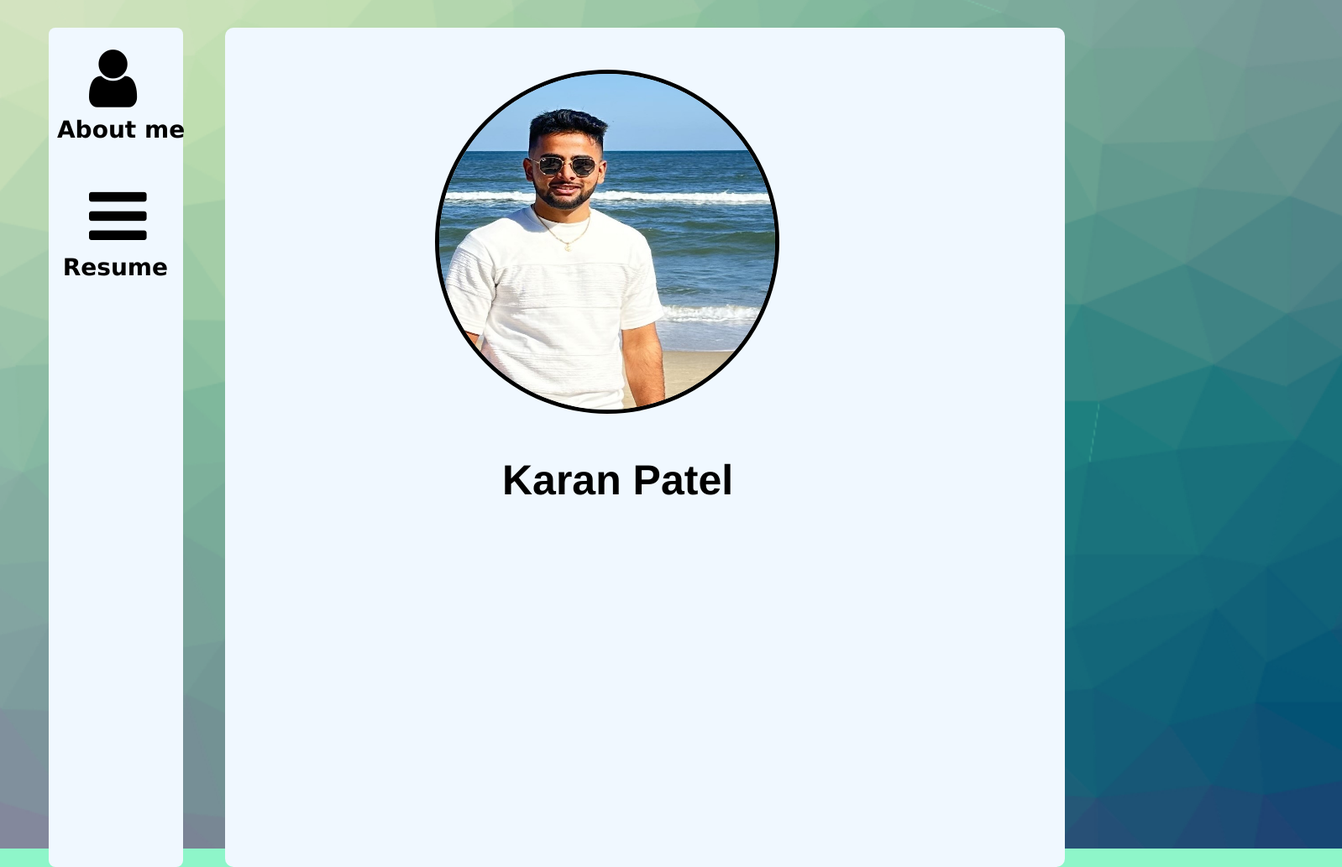
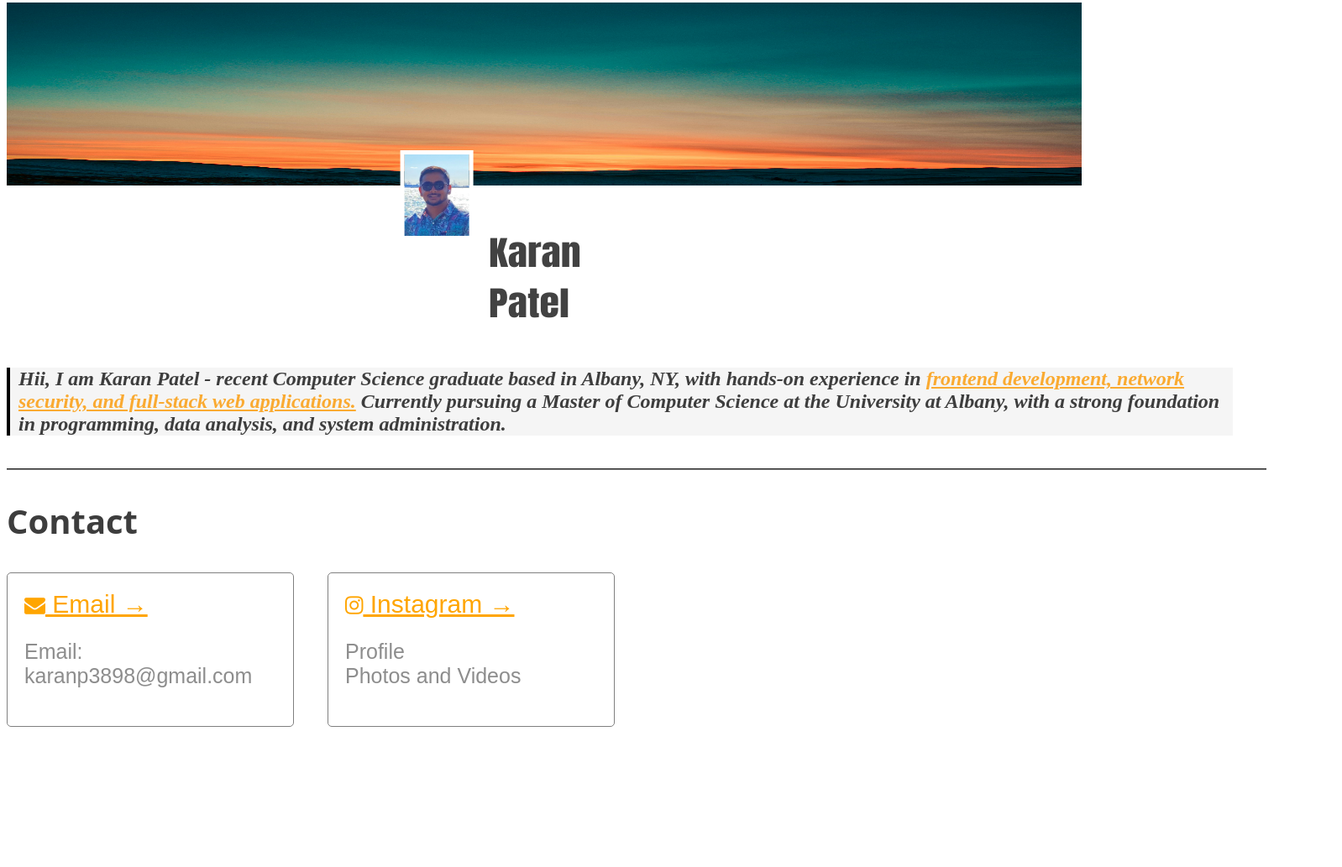
Before and after one commit to Motawala/Portfolio, a plain HTML site: page index.html in a window 1280 px wide. Shown: the part 5-1038 px from the top of the page at 84% size, 1598 px wide, since content can reach past the window. After the commit the page ends 973 px from the top, so only its background shows below. Drawn offline with Linux system fonts and the light colour scheme.

Commit message:
contact updated

```diff
--- a/index.html
+++ b/index.html
@@ -13,19 +13,45 @@
 
 </head>
 <body>
-    <div id = "container">
-        <div id="side-bar" class="side-bar">
-            <i class="fa fa-user" style="font-size:80px" id="icon-button">
-                <p id="icon-button-text">About me</p>
-            </i><br>
-            <i class="fa fa-bars" style="font-size:80px" id = "icon-button">
-                <p id="icon-button-text">Resume</p>
-            </i>
-        </div>
-        <div class="profile-div" id="profile-div">
-            <img src="./images/profile2.jpg" alt="Profile Picture" id="profile-image" height="400px" width="400px" style="position:relative;top:5%;left:25%; border-radius:50%;border:5px solid black; display: flex;">
-            <p id="name">Karan Patel</p>
-        </div>
+    <div id='background-image-container'>
+        <span id="img-span">
+            <img id="woods-bg" src="./images/woods.jpg" sizes="100vw">
+            <img id='profile-image' src="./images/prof.png">
+        </span>
 
     </div>
+    <div id="profile-container">
+        <div id="name-title">
+            <h1 id="name-h">Karan Patel</h1>
+        </div>
+    </div>
+    <div id="profile-desc">
+        <blockquote id="block-quote">
+            <h2 id="desc">Hii, I am Karan Patel - recent Computer Science graduate based in Albany, NY, with hands-on experience in <a href="https://github.com/Motawala" id="git-link">frontend development,
+                network security, and full-stack web applications.</a> Currently pursuing a Master of Computer Science at the University at Albany, with a strong foundation in programming,
+                data analysis, and system administration.</h2>
+        </blockquote>
+    </div>
+    <div id="div-sections">
+        <section id="contact">
+            <h2 id="contacts-h">Contact</h2>
+            <div id="div-email">
+                <a href="mailto:karanp3898@gmail.com"><i class="fa fa-envelope"></i> Email &rarr;</a>
+                <p>Email:<br>karanp3898@gmail.com</p>
+            </div>
+            <div id="div-Instagram">
+                <a href="https://www.instagram.com/_karanpat?igsh=d3BkZGJvc3B4MGc5&utm_source=qr" target="_blank"><i class="fa fa-instagram"></i> Instagram &rarr;</a>
+                <p>Profile<br>Photos and Videos</p>
+            </div>
+        </section>
+    </div>
+    <!--<footer id="footer">
+        <div class="footer-content">
+            <ul class="footer-links">
+                <li><a href="https://github.com/Motawala" target="_blank"><i class="fa fa-github"></i> GitHub</a></li>
+                <li><a href="mailto:karanp3898@gmail.com"><i class="fa fa-envelope"></i> Email</a></li>
+                <li><a href="tel:984-279-8988"><i class="fa fa-phone"></i> Phone</a></li>
+            </ul>
+        </div>
+    </footer>!-->
 </body>
--- a/style.css
+++ b/style.css
@@ -1,80 +1,167 @@
 body{
-    background-color: rgb(142, 246, 201);
-    background-image: url(./images/background.png);
-    background-repeat: no-repeat;
-    background-size: cover;
-}
-
-#container{
-    display: flex;
-}
-
-.side-bar{
-    height: 1000px;
-    width:160px;
-    background-color: aliceblue;
-    border-radius: 8px;
-    position: relative;
-    top: 30px;
-    left: 50px;
-    align-items: center;
-    justify-content: center;
-}
-
-#icon-button{
-    margin: auto;
-    position: relative;
-    top:2%;
-    left:30%;
     align-items: center;
 }
 
-#icon-button-text{
-    font-size: 28px;
-    font-weight: bold;
-    align-items: center;
+#background-image-container{
     position: relative;
-    font-family:'Lucida Sans', 'Lucida Sans Regular', 'Lucida Grande', 'Lucida Sans Unicode', Geneva, Verdana, sans-serif;
-    right:25%;
-    top:-20px;
+    display: inline-block;
+}
+#img-span{
+    position: relative;
+    width:100%;
+    height:10%;
 }
 
-#profile-div{
-    position: relative;
-    height: 1000px;
-    width: 1000px;
-    background-color: aliceblue;
-    display:flexbox;
-    left:100px;
-    top:30px;
-    border-radius: 10px;
+#woods-bg{
+    display: block;
+    width: 100vi;
+    height:17vi;
 }
 
-#name{
-    font-size: 50px;
-    font-family: 'Franklin Gothic Medium', 'Arial Narrow', Arial, sans-serif;
-    font-weight: bold;
-    display: flex;
+#profile-container{
+    width:100vi;
+    height:50vi;
+}
+
+#profile-image{
+    position: absolute;
+    bottom: -30%;  /* Move the image up by 50% of its height */
+    left: 40%;
+    transform: translateX(-50%);
+    width: 6%;  /* Adjust width as necessary */
+    border: 5px solid white;  /* Optional: to add a border around the profile image */
+}
+
+#profile-container{
     position: relative;
-    top: 5%;
-    left: 33%;
+    margin-left: 45%;
+    align-items: center;
+    height:10%;
+    width:15%;
+}
+
+#contact{
+
+}
+
+#contact a{
+    color: orange;
+    font-size: 30px;
+    font-family: Arial, sans-serif	;
+}
+
+#contact i{
+    color: orange;
+    font-size: 25px;
+
+}
+
+#contact p{
+    color: rgb(141, 141, 141);
+    font-size: 25px;
+    font-family: Arial, sans-serif	;
+}
+
+#name-h{
+    color: #424242;
+    font-family: Impact, fantasy;
+    font-weight: 700;
+    font-size: 40px;
+    padding: 20px;
+    transform: scaleX(1.2); /* Stretch horizontally by a factor of 2 */
+}
+
+#div-email{
+    border: 1px grey groove;
+    border-radius: 5px;
+    width: 20%;
+    padding: 20px;
+    float: left;
+}
+
+#div-Instagram{
+    border: 1px grey groove;
+    border-radius: 5px;
+    width: 20%;
+    padding: 20px;
+    float: left;
+    margin-left: 40px;
+}
+
+#profile-desc{
+    position:relative;
+    height: 100px;
+    width:1500px;
+    margin: auto;
+}
+
+#block-quote{
+    border-left: 4px solid #000000; /* Vertical line */
+    padding-left: 10px; /* Space between the line and the text */
+    margin-left: 0;
+    color: #3d3d3d; /* Optional: text color */
+    font-style: italic; /* Optional: italicize the text */
+    background-color: whitesmoke; /* Optional: background color */
+}
+
+#git-link{
+    color: rgb(250, 170, 49);
+}
+
+#git-link:hover{
+    color: darkgrey;
+}
+
+#div-sections{
+    position: relative;
+    height: 400px;
+    margin: auto;
+    width:1500px;
+    margin-top:20px;
+    border-top: 2px grey groove;
 }
 
 
-@media (max-width: 600px) {
-    /* Adjust dimensions for smaller screens */
-    .side-bar {
-      width: 150px;
-      height: 150px;
-      top:15px;
-    }
-  }
+#contacts-h{
+    color:#3d3d3d;
+    font-family: Noto Sans, sans-serif;
+    font-size: 40px;
+}
 
-  @media (min-width: 601px) and (max-width: 900px) {
-    /* Adjust dimensions for medium-sized screens */
-    .side-bar {
-      width: 300px;
-      height: 300px;
-      top: 60px;
-    }
-  }
+/* Footer Styles */
+#footer {
+    background-color: #adadad;
+    color: #fff;
+    text-align: center;
+    padding: 20px 0;
+    position: absolute;
+    bottom: 0;
+    width: 100%;
+}
+
+
+.footer-content {
+    max-width: 1200px;
+    margin: 0 auto;
+}
+
+.footer-links {
+    list-style: none;
+    padding: 0;
+    margin: 20px;
+}
+
+.footer-links li {
+    display: inline;
+    margin: 0px 100px;
+    font-size: 30px;
+}
+
+.footer-links a {
+    color: #fff;
+    text-decoration: none;
+}
+
+.footer-links a:hover {
+    text-decoration: underline;
+}
```
Also changed, not shown: images/prof.PNG (added), images/woods.jpg (added).
